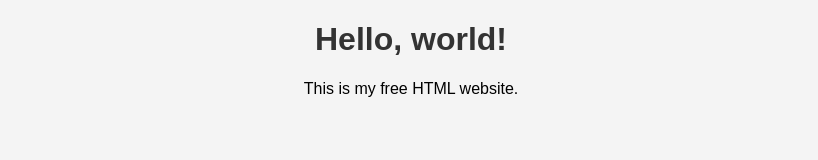
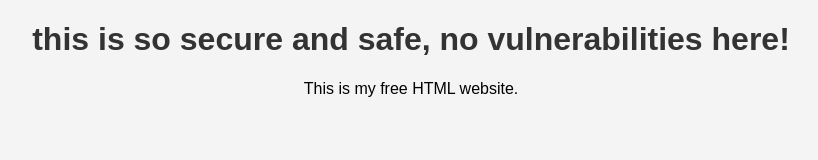
Before and after one commit to sofiahartmann/New_Repo_IT_359_Project, a plain HTML site: page index.html in a window 1280 px wide. Shown: the whole page, without its empty margins (229-1047 px from the left). Drawn offline with Linux system fonts and the light colour scheme.

Commit message:
Update index.html

```diff
--- a/index.html
+++ b/index.html
@@ -2,10 +2,10 @@
 <html>
 <head>
   <link rel="stylesheet" href="style.css">
-  <title>My First Website</title>
+  <title>Laney and Sofia website!</title>
 </head>
 <body>
-  <h1>Hello, world!</h1>
+  <h1>this is so secure and safe, no vulnerabilities here!</h1>
   <p>This is my free HTML website.</p>
 </body>
 </html>
```
